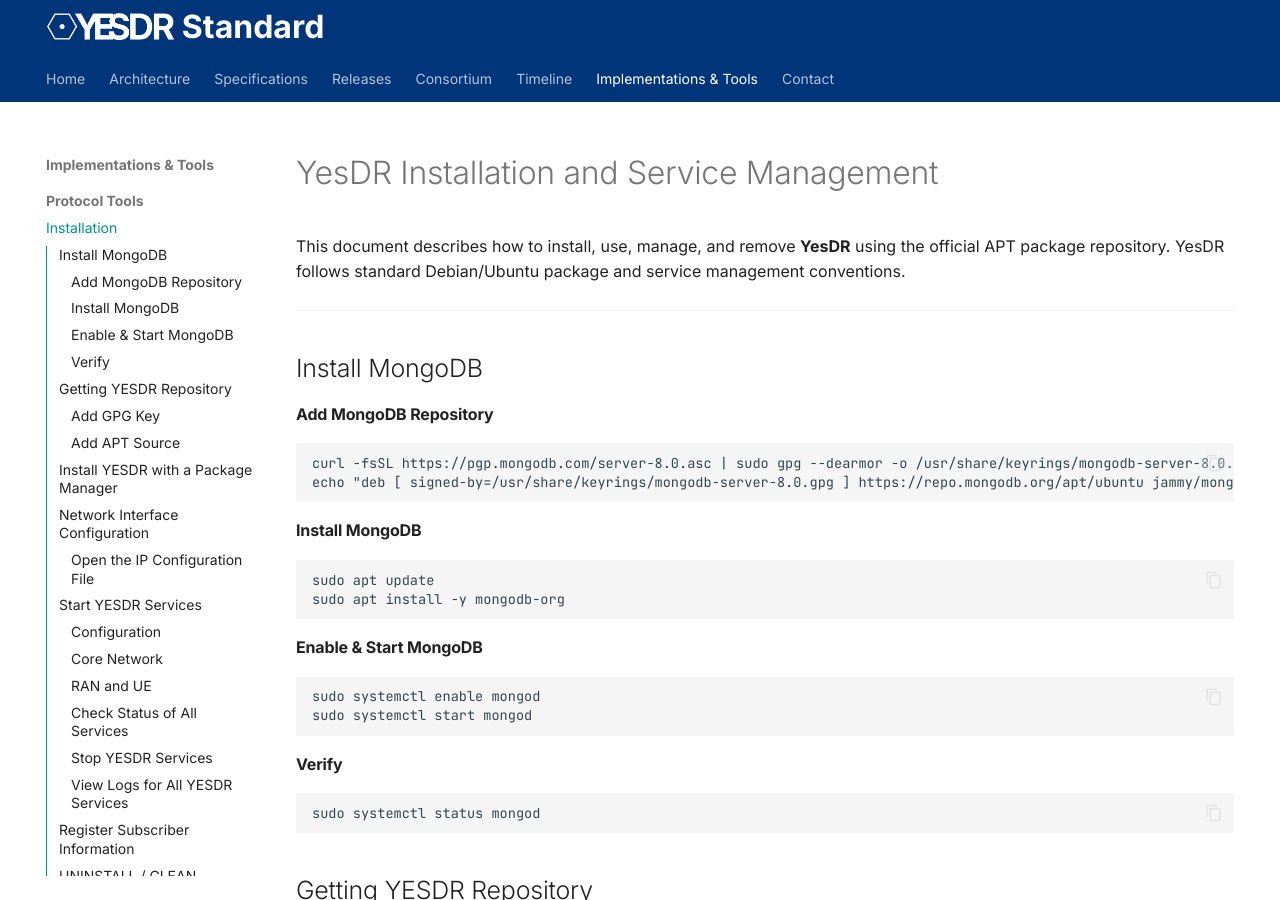
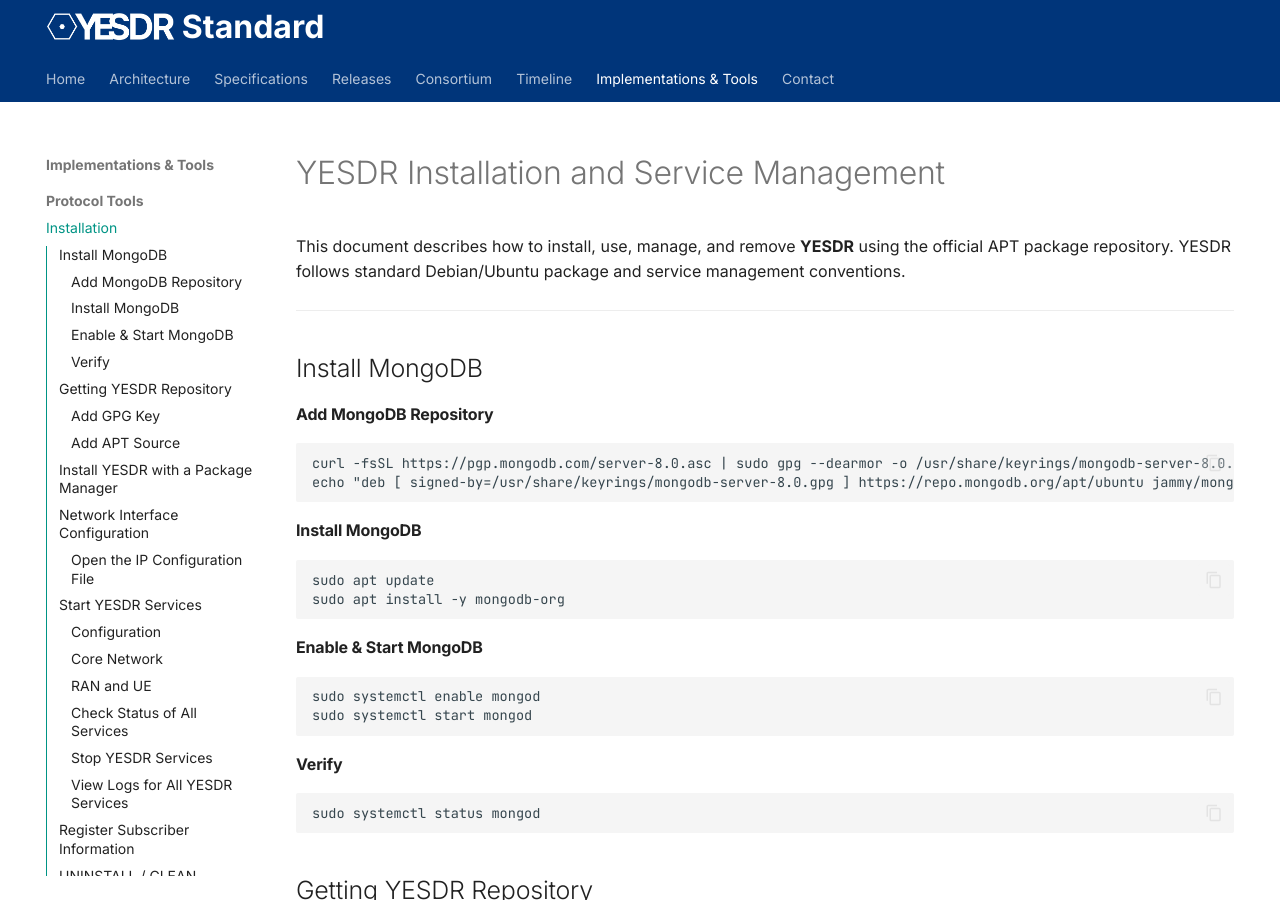
Before and after one commit to chandharlabs/yesdr-standard, an MkDocs documentation site: the page built from docs/implementations/Installation.md, in a window 1280 px wide and 900 px high. Built offline with MkDocs 1.6.1 and Material for MkDocs 9.7.7, drawn with Linux system fonts in a browser that asks for light colours.

```diff
--- a/docs/implementations/Installation.md
+++ b/docs/implementations/Installation.md
@@ -1,7 +1,7 @@
-# YesDR Installation and Service Management
+# YESDR Installation and Service Management
 
-This document describes how to install, use, manage, and remove **YesDR** using
-the official APT package repository. YesDR follows standard Debian/Ubuntu package
+This document describes how to install, use, manage, and remove **YESDR** using
+the official APT package repository. YESDR follows standard Debian/Ubuntu package
 and service management conventions.
 
 ---
```
